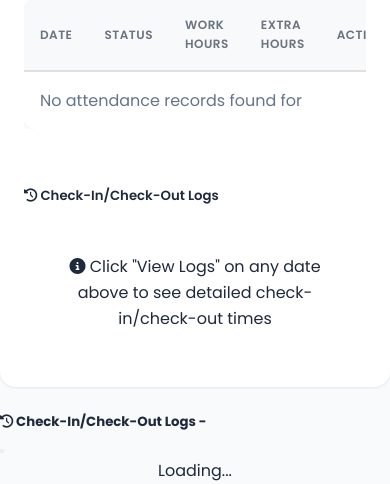
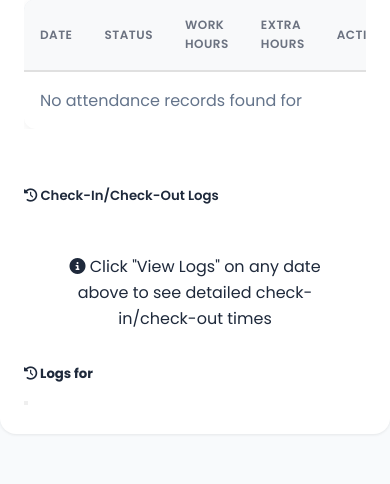
Before and after one commit to ArnavLabh/WorkZen-Odoo-IITGN-2025, a Python web app: template app/templates/attendance/employee_list.html in a window 390 px wide. Shown: the part 554-1038 px from the top of the page. After the commit the page ends 959 px from the top, so only its background shows below. Run offline with Jinja, Linux system fonts and the light colour scheme; the template is opened without the code that fills it, so the values that code supplies are empty.

Commit message:
feat(employee-management): Enhance employee directory and attendance logging
- Improve employee directory grid layout with responsive design
- Refactor attendance logs modal for better user experience
- Update leave routes with additional SQLAlchemy query support
- Optimize modal loading and styling for employee-related views
- Enhance UI responsiveness and interaction for employee directory

```diff
--- a/app/routes/leave.py
+++ b/app/routes/leave.py
@@ -5,7 +5,7 @@
 from app.utils.decorators import admin_required, hr_required, payroll_required, employee_or_above_required, role_required
 from app.utils.validators import validate_date_range
 from datetime import datetime, date
-from sqlalchemy import or_
+from sqlalchemy import or_, and_
 
 bp = Blueprint('leave', __name__)
 
--- a/app/templates/attendance/employee_list.html
+++ b/app/templates/attendance/employee_list.html
@@ -142,30 +142,27 @@
             </p>
         </div>
     </div>
-</div>
 
-<!-- Modal for viewing logs -->
-<div class="modal fade" id="logsModal" tabindex="-1">
+    <!-- Modal for Logs -->
+    <div class="modal fade" id="logsModal" tabindex="-1" aria-labelledby="logsModalLabel" aria-hidden="true">
         <div class="modal-dialog modal-lg">
             <div class="modal-content">
                 <div class="modal-header">
-                <h5 class="modal-title">
-                    <i class="fas fa-history"></i> Check-In/Check-Out Logs - <span id="modal-date"></span>
+                    <h5 class="modal-title" id="logsModalLabel">
+                        <i class="fas fa-history"></i> Logs for <span id="modal-date"></span>
                     </h5>
-                <button type="button" class="btn-close" data-bs-dismiss="modal"></button>
+                    <button type="button" class="btn-close" data-bs-dismiss="modal" aria-label="Close"></button>
                 </div>
                 <div class="modal-body">
                     <div id="modal-logs-content">
-                    <div class="text-center">
-                        <div class="spinner-border text-primary" role="status">
-                            <span class="visually-hidden">Loading...</span>
+                        <!-- Logs will be loaded here -->
                     </div>
                 </div>
             </div>
         </div>
     </div>
 </div>
-</div>
+
 
 <script>
     function viewLogs(attendanceId, date) {
--- a/app/templates/employees/directory.html
+++ b/app/templates/employees/directory.html
@@ -37,9 +37,9 @@
     </div>
 
     <!-- Card Grid View for All Roles -->
-    <div class="row g-4 p-3">
+    <div class="row g-4 p-4">
         {% for employee in employees %}
-        <div class="col-md-6 col-lg-4 col-xl-3">
+        <div class="col-md-6 col-lg-4 col-xl-3" style="padding: 0.75rem;">
             <div class="card shadow-sm h-100 employee-card-hover" style="cursor: pointer; transition: all 0.2s ease;" onclick="window.location.href='{{ url_for('employees.view', user_id=employee.id) }}'">
                 <div class="card-body">
                     <!-- Status Indicator -->
```
Lines whose indentation alone changed are shown as unchanged.
